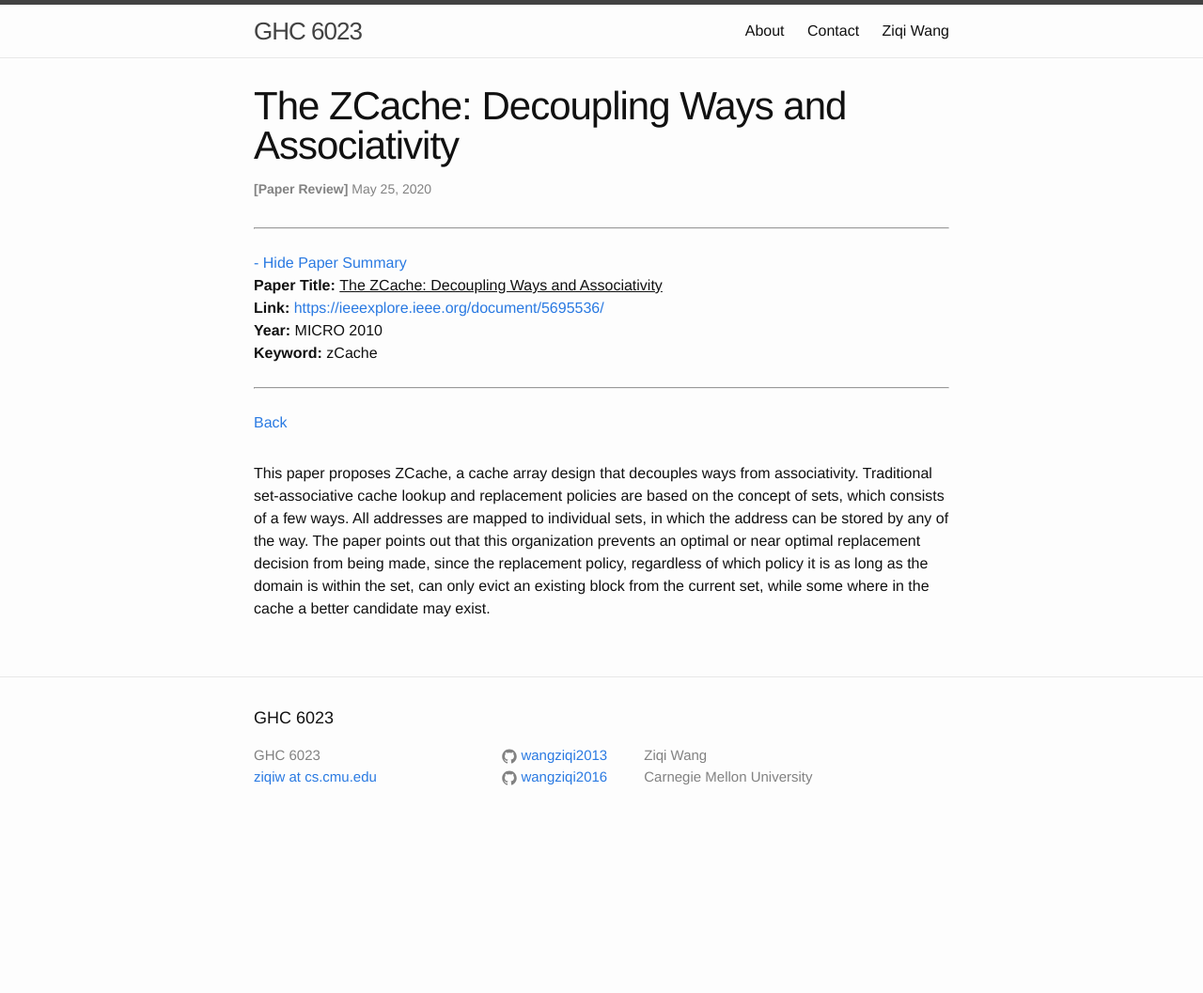
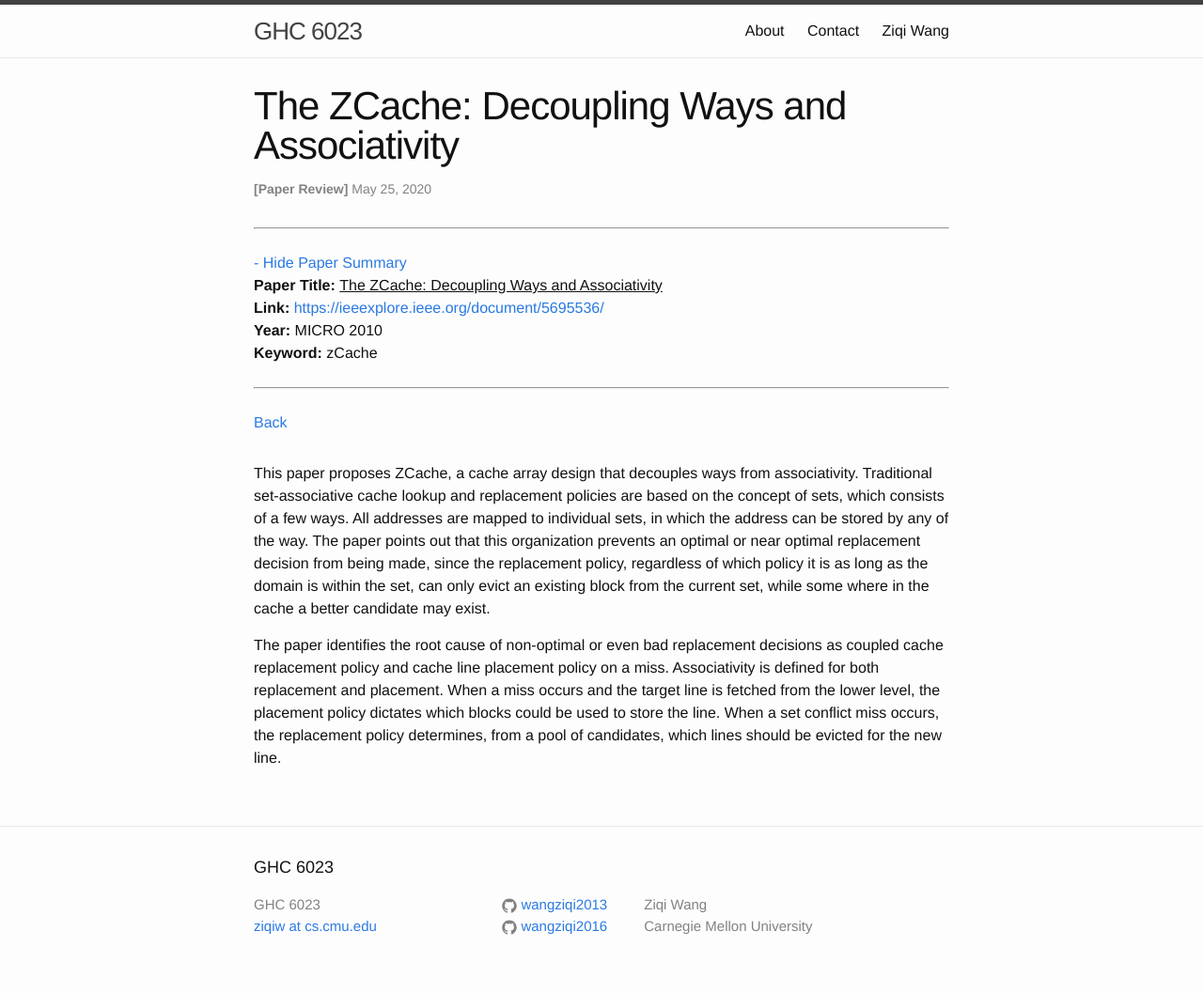
Before and after one commit to wangziqi2013/wangziqi2013.github.io, a Jekyll site: the page built from _posts/2020-05-24-zcache.markdown, in a window 1280 px wide. Shown: the whole page at 94% size. Built offline with Jekyll 4.4.1, drawn with Linux system fonts in a browser that asks for light colours; before the commit the page ends 900 px from its top, so only the background shows below that.

Commit message:
Adding policies

```diff
--- a/_posts/2020-05-24-zcache.markdown
+++ b/_posts/2020-05-24-zcache.markdown
@@ -19,3 +19,9 @@ are mapped to individual sets, in which the address can be stored by any of the
 this organization prevents an optimal or near optimal replacement decision from being made, since the replacement policy,
 regardless of which policy it is as long as the domain is within the set, can only evict an existing block from the
 current set, while some where in the cache a better candidate may exist.
+
+The paper identifies the root cause of non-optimal or even bad replacement decisions as coupled cache replacement policy
+and cache line placement policy on a miss. Associativity is defined for both replacement and placement. When a miss occurs
+and the target line is fetched from the lower level, the placement policy dictates which blocks could be used to store
+the line. When a set conflict miss occurs, the replacement policy determines, from a pool of candidates, which lines
+should be evicted for the new line.
```
